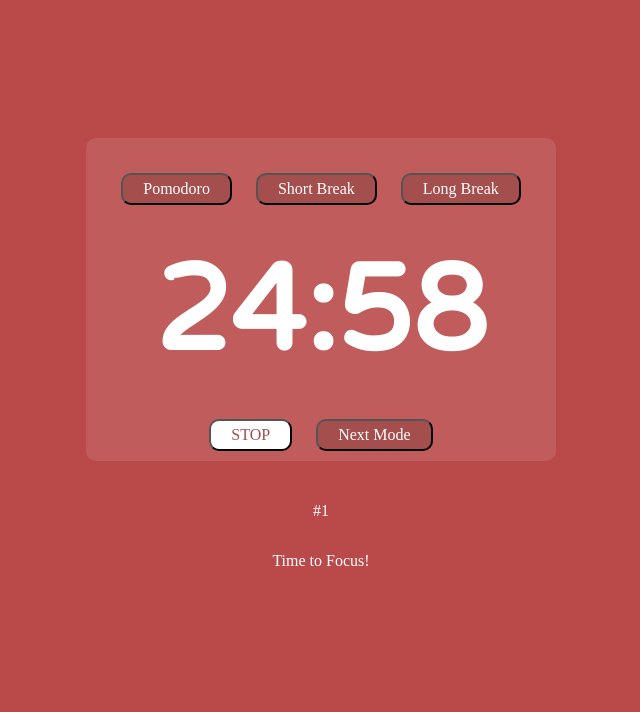
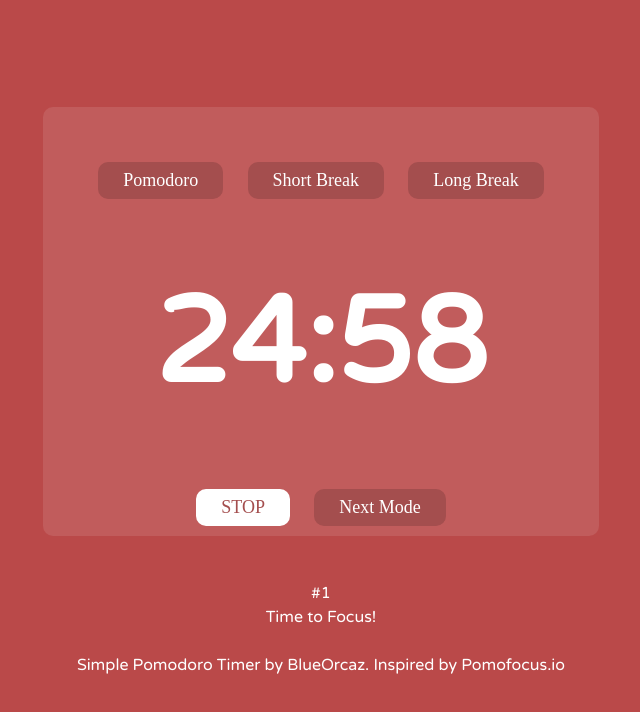
Before and after one commit to BlueOrcaz/sveltekit-pomodoro, a SvelteKit app: page / in a window 1280 px wide. Both pictures are taken after a click on the button "START". Shown: the top 712 px of the page, without its empty margins (319-959 px from the left). Built offline with nearby package versions, Linux system fonts and the light colour scheme.

Commit message:
added in a couple of transition effects. Finalised ui and stuff deploying now!!!

```diff
--- a/src/app.css
+++ b/src/app.css
@@ -1,4 +1,9 @@
+@tailwind base;
+@tailwind components;
+@tailwind utilities;
+
 body {
 	background-color: rgb(186, 73, 73);
 	color: white;
+	transition: background-color 0.3s ease;
 }
--- a/src/routes/Timer.svelte
+++ b/src/routes/Timer.svelte
@@ -5,6 +5,11 @@
     let currentMode = "Pomodoro";
     let visible = false;
     let buttonText = "START";
+
+    let backgroundColour;
+    let timerColour;
+    let buttonColour;
+
 
     // after a break, increase pomodoro by 1
     // long mode once pomodoro 4 finishes.
@@ -19,18 +24,36 @@
         clearInterval(interval);
         remaining = 1500;
         currentMode = "Pomodoro";
+        backgroundColour = "rgb(186, 73, 73)";
+        timerColour = "rgb(193,92,92)";
+        buttonColour = "rgb(164,78,78)";
+        updateUI();
     }
 
     function shortBreak() {
         clearInterval(interval);
         remaining = 300;
         currentMode = "Short";
+        backgroundColour = "rgb(56,133,138)";
+        timerColour = "rgb(76,145,150)";
+        buttonColour = "rgb(65,123,128)";
+        updateUI();
     }
+
+
 
     function longBreak() {
         clearInterval(interval);
         remaining = 900;
         currentMode = "Long";
+        backgroundColour = "rgb(57,112,151)";
+        timerColour = "rgb(77,127,162)";
+        buttonColour = "rgb(66,108,138)";
+        updateUI();
+    }
+
+    function updateUI() {
+        document.body.style.backgroundColor = backgroundColour;
     }
 
     function updateTimer() {
@@ -76,25 +99,27 @@
 
 </script>
 
-<div class="timer">
+<div class="timer" style="background-color: {timerColour}">
     <div class="header-buttons">
-        <button on:click={pomodoroTime}>Pomodoro</button>
-        <button on:click={shortBreak}>Short Break</button>
-        <button on:click={longBreak}>Long Break</button>
+        <button on:click={pomodoroTime} style="background-color: {buttonColour}">Pomodoro</button>
+        <button on:click={shortBreak} style="background-color: {buttonColour}">Short Break</button>
+        <button on:click={longBreak} style="background-color: {buttonColour}">Long Break</button>
     </div>
 
     <div class="time-remaining">
         {formatTime(remaining)}
     </div>
 
-    <button class="start-button" on:click={updateTimer}>{buttonText}</button>
+    <button class="start-button" on:click={updateTimer} style="color: {buttonColour}">{buttonText}</button>
     {#if visible}
-        <button on:click={nextMode}>Next Mode</button>
+        <button on:click={nextMode} style="color: {buttonColour}">Next Mode</button>
     {/if}
 </div>
 
-<p>#{pomodoro}</p>
-<p>Time to Focus!</p>
+<p class="font-varela">#{pomodoro}</p>
+<p class="font-varela">Time to Focus!</p>
+<br/>
+<p class="font-varela">Simple Pomodoro Timer by BlueOrcaz. Inspired by Pomofocus.io</p>
 
 <link href='https://fonts.googleapis.com/css?family=Varela Round' rel='stylesheet'>
 
@@ -108,11 +133,12 @@
 
     .timer {
         background-color: rgb(193,92,92);
+        transition: background-color 0.3s ease;
     }
 
     div {
       text-align: center;
-      margin: 25px;
+      margin: 45px;
       border-radius: 10px;
     }
 
@@ -120,12 +146,13 @@
     button {
         font-family: 'Arial Rounded MT Regular';
         margin: 10px;
-        padding: 5px 20px;
-        font-size: 16px;
+        padding: 5px 25px;
+        font-size: 18px;
         color: white;
         cursor: pointer;
         background-color: rgb(164,78,78);
         border-radius: 10px;
+        transition: background-color 0.3s ease;
     }
 
     .start-button {
--- a/tailwind.config.js
+++ b/tailwind.config.js
@@ -8,7 +8,11 @@ export default {
   content: ['./src/**/*.{html,js,svelte,ts}'],
 
   theme: {
-    extend: {}
+    extend: {
+      fontFamily: {
+        'varela': ['"Varela Round"', 'sans-serif'],
+      }
+    }
   },
 
   plugins: [typography, forms, containerQueries, aspectRatio]
```
Also changed, not shown: src/routes/about/+page.js (deleted, +0 -9 lines), src/routes/about/+page.svelte (deleted, +0 -12 lines), src/lib/images/github.svg (deleted), src/lib/images/svelte-logo.svg (deleted), src/routes/Header.svelte (added).
